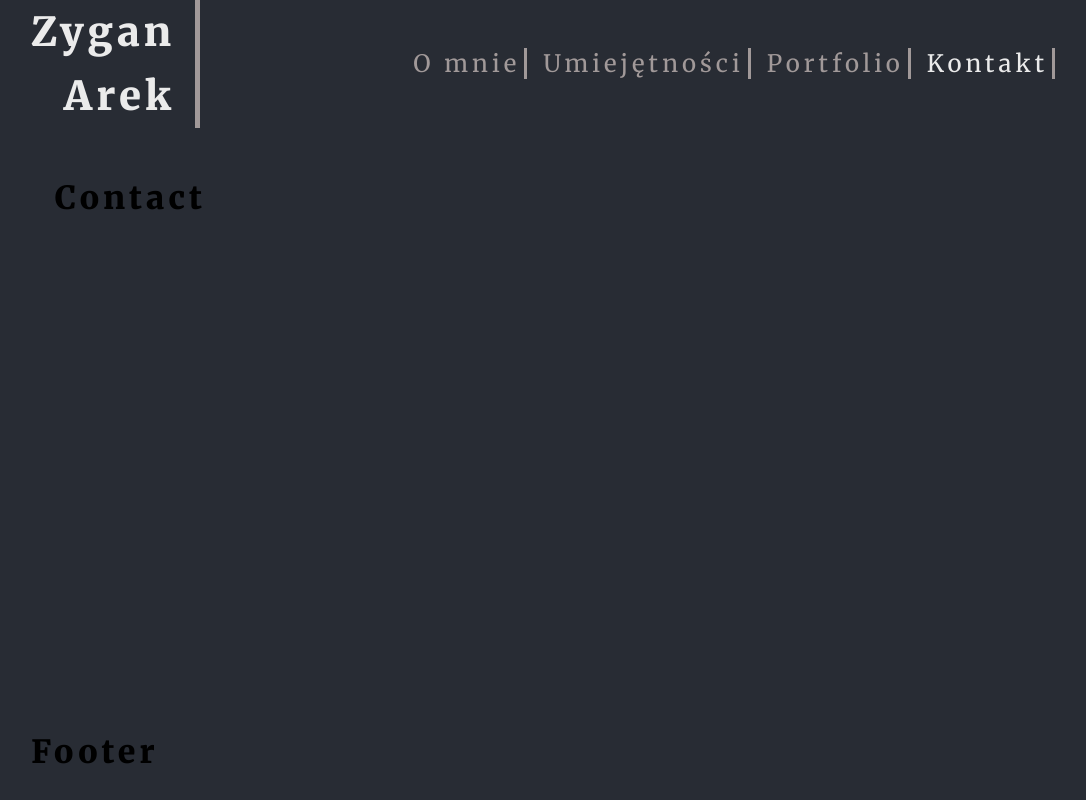
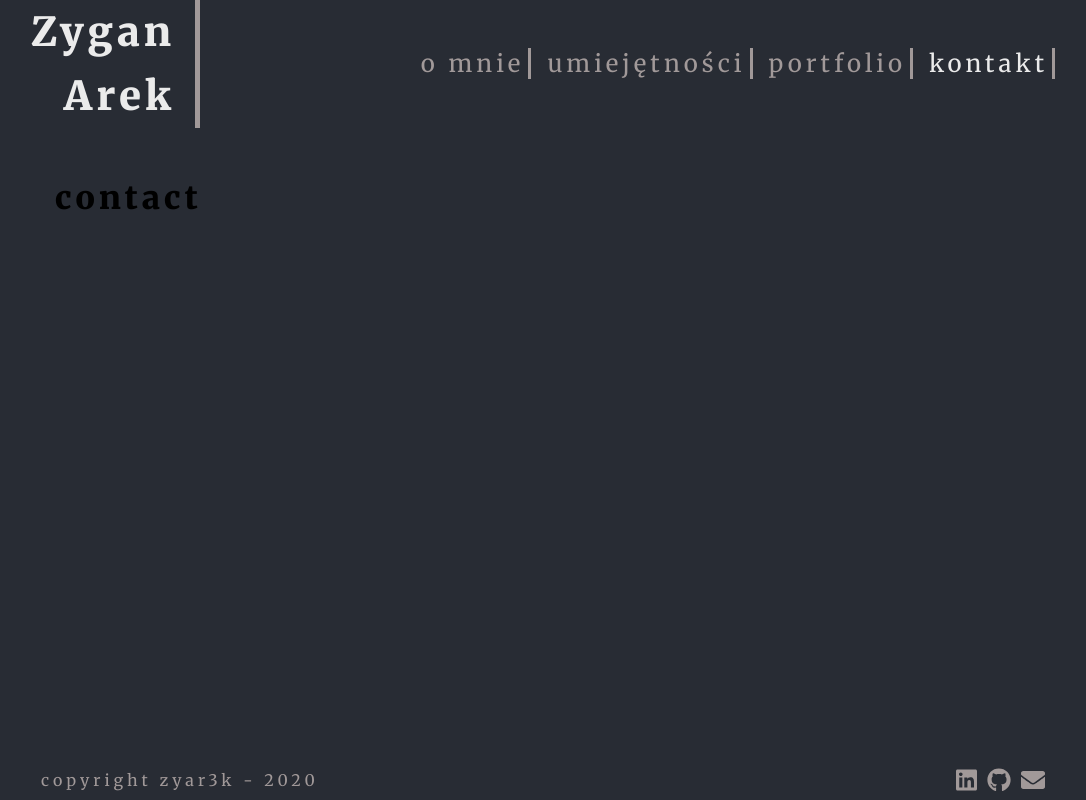
Before and after one commit to Zyar3k/portfolio_ver.1, a React (Create React App) app: page /#/contact in a window 1280 px wide. Shown: the whole page, without its empty margins (97-1183 px from the left). Built offline with nearby package versions, Linux system fonts and the light colour scheme.

Commit message:
Add footer

```diff
--- a/src/components/layout/Footer/Footer.js
+++ b/src/components/layout/Footer/Footer.js
@@ -1,5 +1,8 @@
 import React from 'react';
 import './Footer.scss';
+import { FontAwesomeIcon } from '@fortawesome/react-fontawesome';
+import { faGithub, faLinkedin } from '@fortawesome/free-brands-svg-icons';
+import { faEnvelope } from '@fortawesome/free-solid-svg-icons';
 
 class Footer extends React.Component {
 
@@ -7,7 +10,20 @@ class Footer extends React.Component {
 
     return(
       <div className='footer'>
-        <h1> Footer</h1>
+        <div className='footDesktop'>
+          <span>copyright Zyar3k - 2020</span>
+          <span>
+            <a href='https://www.linkedin.com/in/arkadiusz-zygan/' target="_blank" rel="noopener noreferrer" className='contactBox'>
+            <FontAwesomeIcon icon={faLinkedin} />
+            </a>
+            <a href='https://github.com/Zyar3k' target="_blank" rel="noopener noreferrer" className='contactBox'>
+            <FontAwesomeIcon icon={faGithub} />
+            </a>
+            <a href='mailto:a.zygan@gmail.com' target='_blank' rel='noopener noreferrer'>
+            <FontAwesomeIcon icon={faEnvelope} />
+            </a>
+          </span>
+        </div>
       </div>
     );
   };
--- a/src/components/layout/Footer/Footer.scss
+++ b/src/components/layout/Footer/Footer.scss
@@ -1 +1,20 @@
 @import '../../../styles/global.scss';
+
+.footer {
+
+  .footDesktop {
+    margin: 0;
+    padding: 0 10px;
+    display: flex;
+    justify-content: space-between;
+    align-items: center;
+    color: $font-color-hover;
+
+    a {
+      margin: 0;
+      padding: 0;
+      font-size: 24px;
+      padding-left: 10px;
+    }
+  }
+}
--- a/src/styles/global.scss
+++ b/src/styles/global.scss
@@ -13,6 +13,7 @@ body {
   padding: 0;
   line-height: 1.6;
   letter-spacing: 4px;
+  text-transform: lowercase;
 }
 
 a, a:hover, a:visited {
```
Also changed, not shown: 1 other file (tests, documents, lock files or other folders).
